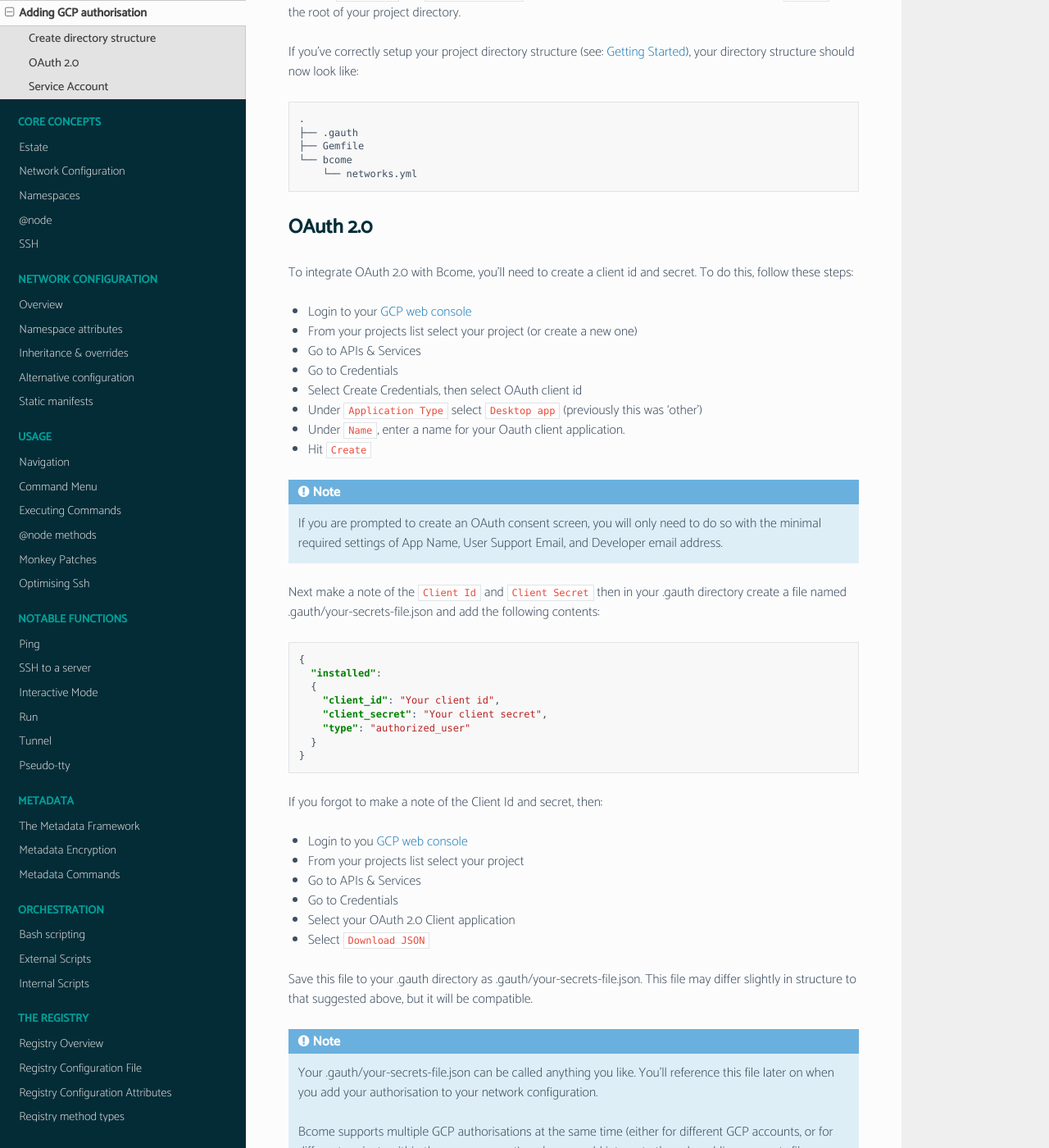
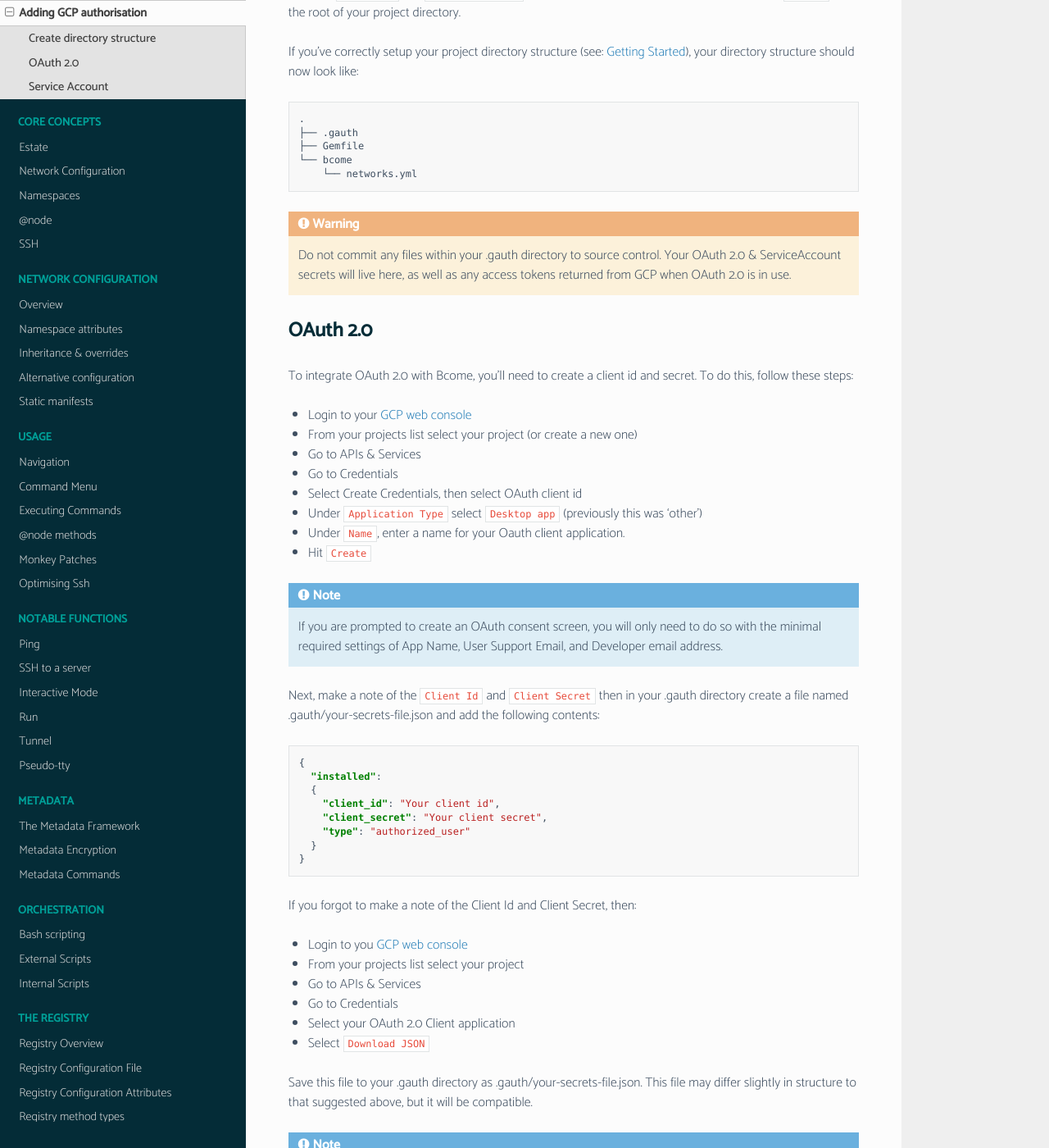
Before and after one commit to webzakimbo/bcome-read-the-docs, a Sphinx documentation site: the page built from docs/source/getting-started/prepare-gcp-access.rst, in a window 1280 px wide and 1400 px high, scrolled down 530 px. Shown: the whole window at 82% size. Built offline with Sphinx 7.4.7 and the Read the Docs theme 2.0.0, drawn with Linux system fonts in a browser that asks for light colours; pages that are not in the unit, such as notebooks, are missing from menus.

Commit message:
some more warnings

```diff
--- a/docs/source/getting-started/prepare-gcp-access.rst
+++ b/docs/source/getting-started/prepare-gcp-access.rst
@@ -30,6 +30,11 @@
    └── bcome
        └── networks.yml
 
+.. warning::
+
+  Do not commit any files within your .gauth directory to source control.  Your OAuth 2.0 & ServiceAccount secrets will live here, as well as any access tokens returned from GCP when OAuth 2.0 is in use.
+
+
 .. _O_AUTH_2_0:
 
 OAuth 2.0
@@ -50,7 +55,7 @@
 
   If you are prompted to create an OAuth consent screen, you will only need to do so with the minimal required settings of App Name, User Support Email, and Developer email address.
 
-Next make a note of the ``Client Id`` and ``Client Secret`` then in your .gauth directory create a file named .gauth/your-secrets-file.json and add the following contents:
+Next, make a note of the ``Client Id`` and ``Client Secret`` then in your .gauth directory create a file named .gauth/your-secrets-file.json and add the following contents:
 
 .. code-block:: json
 
@@ -63,7 +68,7 @@
      }
    }
 
-If you forgot to make a note of the Client Id and secret, then:
+If you forgot to make a note of the Client Id and Client Secret, then:
 
 * Login to you |GCP_CONSOLE|_
 * From your projects list select your project
```
